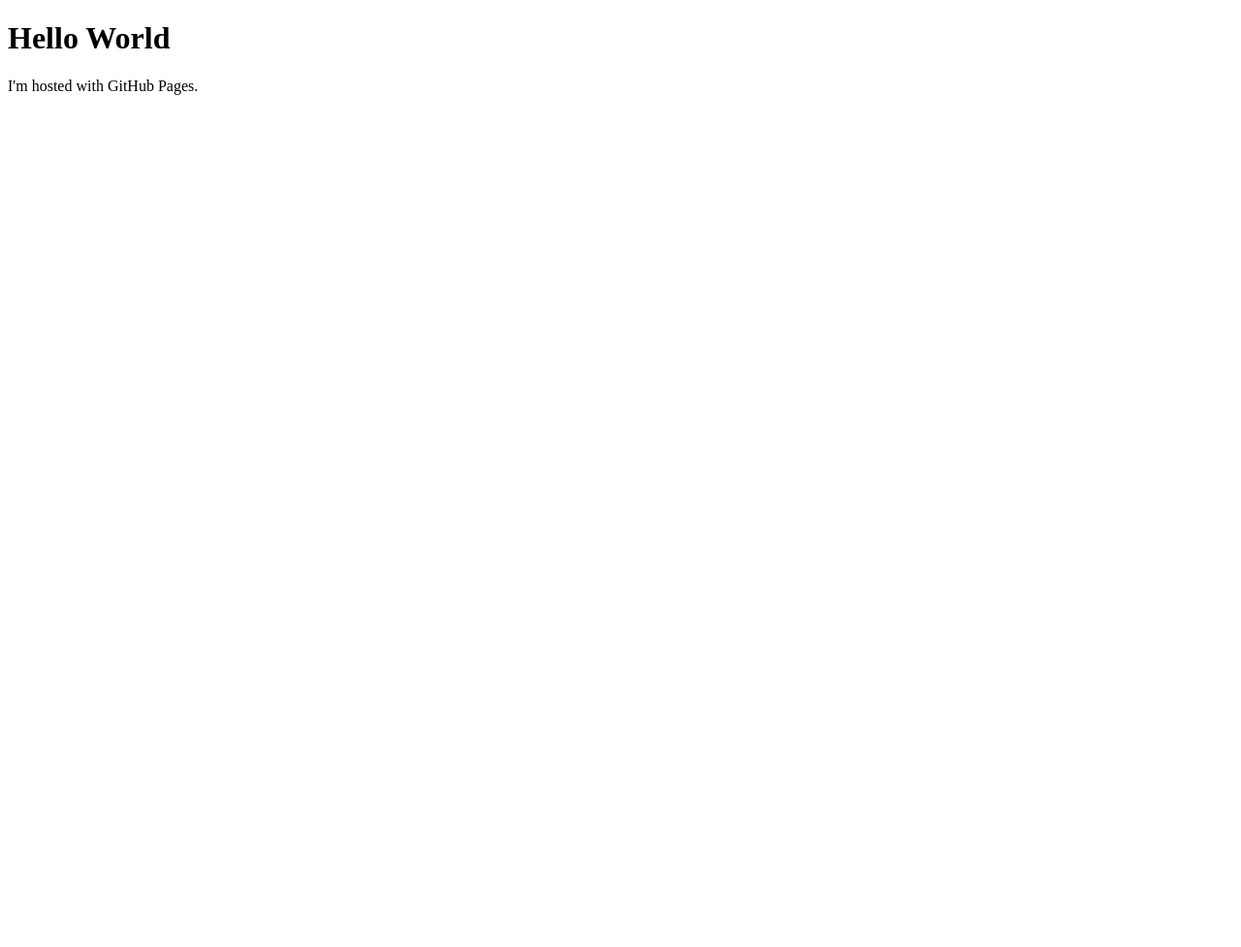
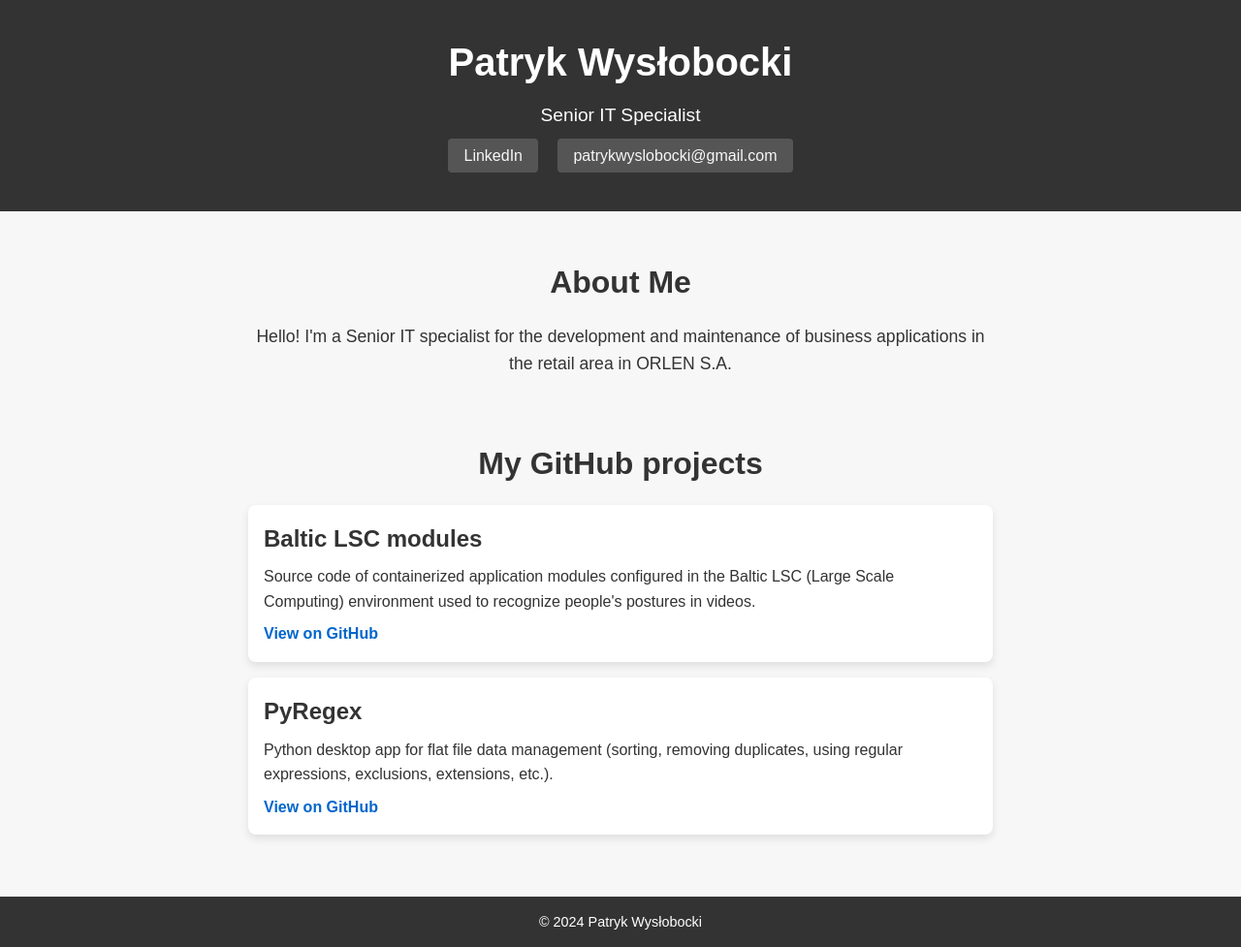
Before and after one commit to dragadorf/dragadorf.github.io, a plain HTML site: page index.html in a window 1280 px wide. Shown: the whole page at 97% size. Before the commit the page ends 800 px from the top, so only its background shows below. Drawn offline with Linux system fonts and the light colour scheme.

Commit message:
initial commit

```diff
--- /dev/null
+++ b/css/style.css
@@ -0,0 +1,98 @@
+* {
+    margin: 0;
+    padding: 0;
+    box-sizing: border-box;
+}
+
+body {
+    font-family: Arial, sans-serif;
+    color: #333;
+    line-height: 1.6;
+    background-color: #f7f7f7;
+}
+
+header {
+    text-align: center;
+    padding: 2em;
+    background-color: #333;
+    color: #fff;
+}
+
+header h1 {
+    font-size: 2.5em;
+    margin-bottom: 0.2em;
+}
+
+header p {
+    font-size: 1.2em;
+}
+
+header a {
+    display: inline-block;
+    margin: 0.5em;
+    padding: 0.3em 1em;
+    color: #f7f7f7;
+    background-color: #555;
+    border-radius: 4px;
+    text-decoration: none;
+    transition: background-color 0.3s ease;
+}
+
+header a:hover {
+    background-color: #777;
+}
+
+#about, #projects {
+    max-width: 800px;
+    margin: 2em auto;
+    padding: 1em;
+}
+
+#about h2, #projects h2 {
+    font-size: 2em;
+    margin-bottom: 0.5em;
+    text-align: center;
+    color: #333;
+}
+
+#about p {
+    font-size: 1.1em;
+    text-align: center;
+    margin-top: 0.5em;
+}
+
+.project {
+    background-color: #fff;
+    padding: 1em;
+    margin: 1em 0;
+    border-radius: 8px;
+    box-shadow: 0 4px 8px rgba(0, 0, 0, 0.1);
+}
+
+.project h3 {
+    font-size: 1.5em;
+    margin-bottom: 0.3em;
+}
+
+.project p {
+    margin-bottom: 0.5em;
+}
+
+.project a {
+    color: #0066cc;
+    text-decoration: none;
+    font-weight: bold;
+}
+
+.project a:hover {
+    text-decoration: underline;
+}
+
+footer {
+    text-align: center;
+    padding: 1em;
+    font-size: 0.9em;
+    color: #666;
+    background-color: #333;
+    color: #fff;
+}
--- a/index.html
+++ b/index.html
@@ -1,7 +1,40 @@
 <!DOCTYPE html>
-<html>
+<html lang="en">
+<head>
+    <meta charset="UTF-8">
+    <meta name="viewport" content="width=device-width, initial-scale=1.0">
+    <title>Portfolio - Patryk Wysłobocki</title>
+    <link rel="stylesheet" href="css/style.css">
+</head>
 <body>
-<h1>Hello World</h1>
-<p>I'm hosted with GitHub Pages.</p>
+    <header>
+        <h1>Patryk Wysłobocki</h1>
+        <p>Senior IT Specialist</p>
+        <a href="https://www.linkedin.com/in/patrykwyslobocki" target="_blank">LinkedIn</a>
+        <a href="mailto:patrykwyslobocki@gmail.com">patrykwyslobocki@gmail.com</a>
+    </header>
+
+    <section id="about">
+        <h2>About Me</h2>
+        <p>Hello! I'm a Senior IT specialist for the development and maintenance of business applications in the retail area in ORLEN S.A.</p>
+    </section>
+
+    <section id="projects">
+        <h2>My GitHub projects</h2>
+        <div class="project">
+            <h3>Baltic LSC modules</h3>
+            <p>Source code of containerized application modules configured in the Baltic LSC (Large Scale Computing) environment used to recognize people's postures in videos.</p>
+            <a href="https://github.com/dragadorf/balticlsc_modules" target="_blank">View on GitHub</a>
+        </div>
+        <div class="project">
+            <h3>PyRegex</h3>
+            <p>Python desktop app for flat file data management (sorting, removing duplicates, using regular expressions, exclusions, extensions, etc.).</p>
+            <a href="https://github.com/dragadorf/PyRegex/" target="_blank">View on GitHub</a>
+        </div>
+    </section>
+
+    <footer>
+        <p>&copy; 2024 Patryk Wysłobocki</p>
+    </footer>
 </body>
 </html>
```
